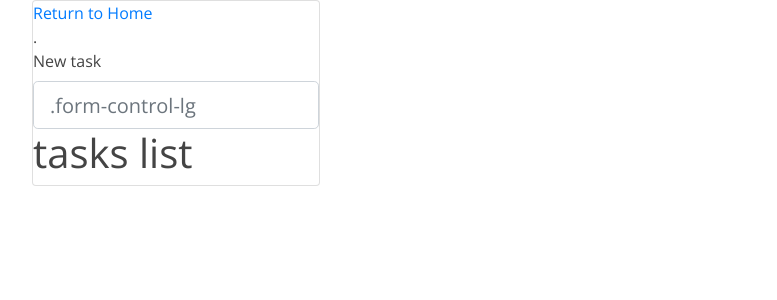
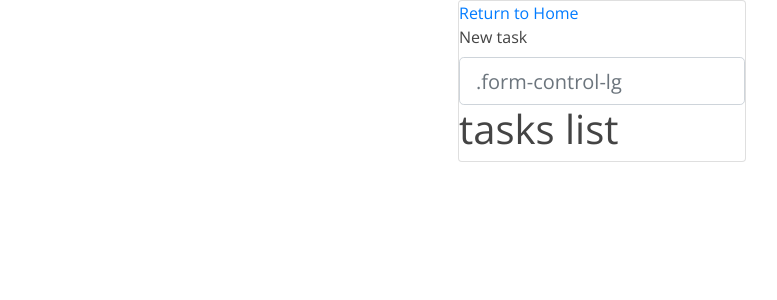
Before and after one commit to mrariel2011/TodoList, a Django app: page /tasks/ in a window 1280 px wide. Shown: the part 56-356 px from the top of the page, without its empty margins (53-830 px from the left). Run offline with Django 3.2, Linux system fonts and the light colour scheme; data that the repository does not hold is empty; some libraries are stand-ins or nearby versions.

Commit message:
Correção da posição do div

```diff
--- a/tasks/templates/tasks/lists.html
+++ b/tasks/templates/tasks/lists.html
@@ -3,7 +3,7 @@
 {% load humanize %}
 
 {% block content %}
-    <a href="/">    Return to Home </a>.
+    <a href="/">    Return to Home </a>
 
 <section>
 
--- a/theme/templates/theme/bootstrap.html
+++ b/theme/templates/theme/bootstrap.html
@@ -42,7 +42,7 @@
         </button>
     </nav>
 
-    <div class="container">
+    <div class="container" style="width: 18rem;">
       <div class="card" style="width: 18rem;">
 
       {% block content %}
```
